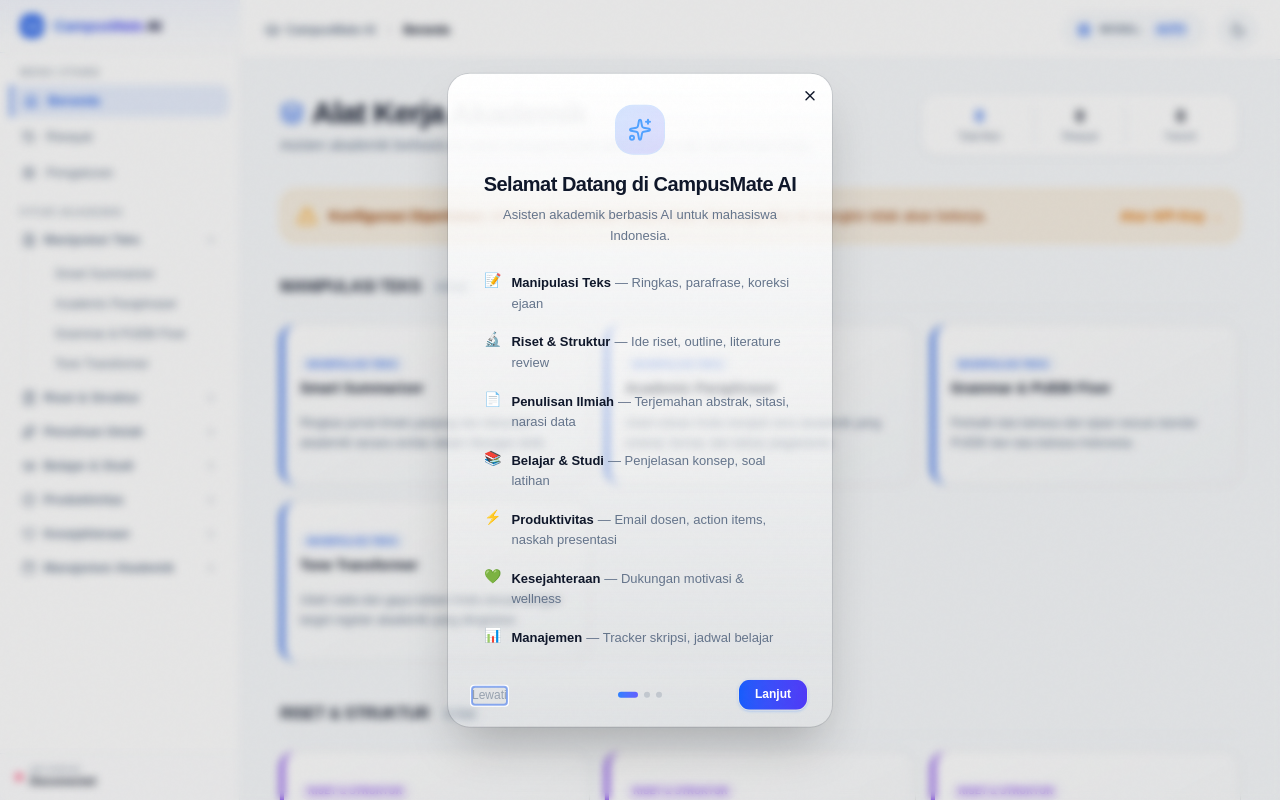
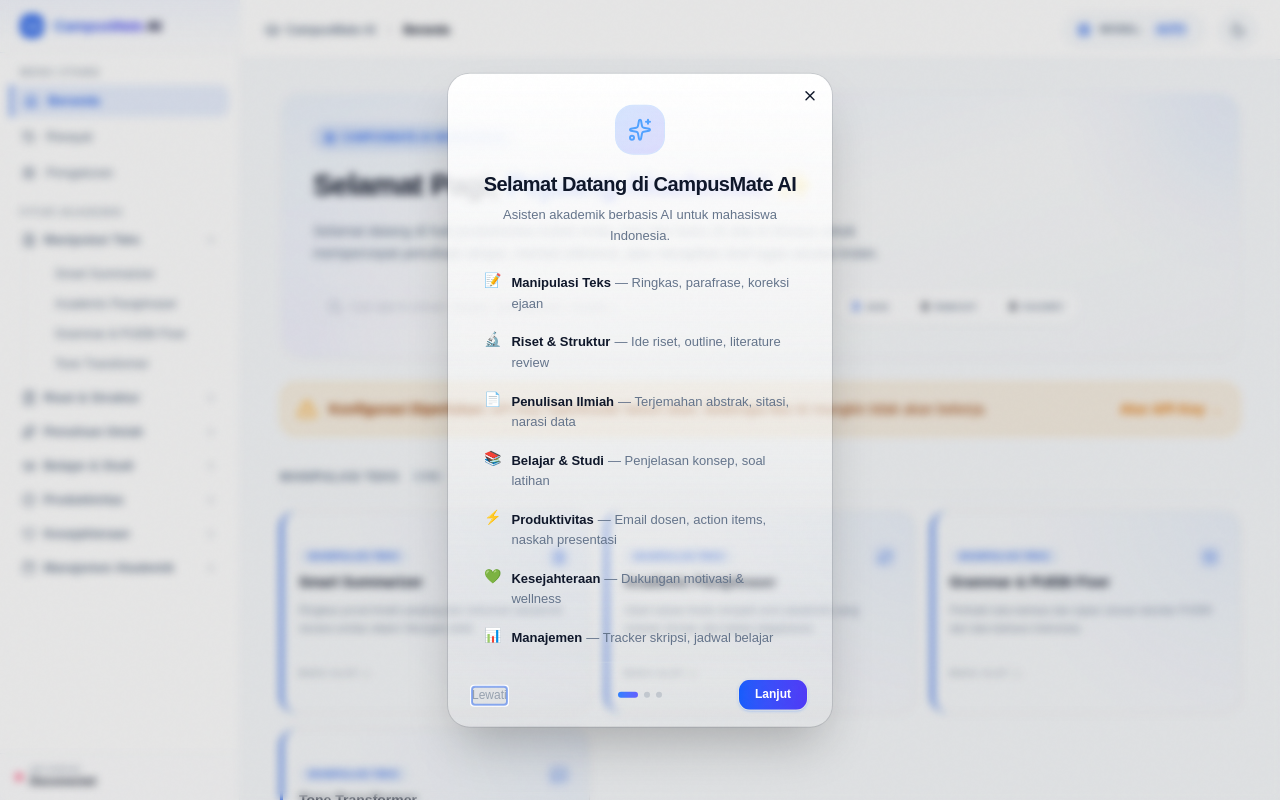
Before and after one commit to VincentOswaldoTio/AI-Project-CampusMate, a React (Vite) app: page / in a window 1280 px wide. Shown: the top 800 px of the page. Built offline with nearby package versions, Linux system fonts and the light colour scheme.

Commit message:
feat(home): redesign cards with dynamic category glows, individual icons, and add interactive search with greeting hero

```diff
--- a/src/components/shared/FeatureCard.jsx
+++ b/src/components/shared/FeatureCard.jsx
@@ -1,5 +1,28 @@
 import { Link } from 'react-router-dom'
 import { Card, CardHeader, CardTitle, CardDescription } from '@/components/ui/card'
+import {
+  FileText,
+  RefreshCw,
+  CheckSquare,
+  MessageSquare,
+  Lightbulb,
+  ListCollapse,
+  BookOpen,
+  Scale,
+  Languages,
+  Bookmark,
+  BarChart3,
+  Search,
+  Compass,
+  HelpCircle,
+  Mail,
+  ClipboardList,
+  Tv,
+  Heart,
+  GraduationCap,
+  Calendar,
+  ArrowRight
+} from 'lucide-react'
 
 const CATEGORY_COLORS = {
   'Manipulasi Teks': '#2563EB',      // Biru
@@ -11,40 +34,82 @@
   'Manajemen Akademik': '#0D9488'    // Teal
 }
 
+const ICON_MAP = {
+  'smart-summarizer': FileText,
+  'academic-paraphraser': RefreshCw,
+  'grammar-fixer': CheckSquare,
+  'tone-transformer': MessageSquare,
+  'research-idea-generator': Lightbulb,
+  'automatic-outline': ListCollapse,
+  'literature-review-helper': BookOpen,
+  'argument-builder': Scale,
+  'abstract-translator': Languages,
+  'citation-formatter': Bookmark,
+  'data-explainer': BarChart3,
+  'reference-keywords': Search,
+  'concept-simplifier': Compass,
+  'exam-prep-questioner': HelpCircle,
+  'dosen-email-drafter': Mail,
+  'action-item-extractor': ClipboardList,
+  'presentation-script': Tv,
+  'motivation-wellness': Heart,
+  'thesis-progress-tracker': GraduationCap,
+  'study-schedule-generator': Calendar,
+}
+
 /**
  * FeatureCard Component
  * Menampilkan kartu alat kerja akademik yang indah dengan aksen warna kategori di sisi kiri.
  */
 function FeatureCard({ title, description, category, path, color }) {
-  // Gunakan warna dari props jika disediakan, jika tidak cari berdasarkan kategori
   const accentColor = color || CATEGORY_COLORS[category] || '#64748B'
+  const IconComponent = ICON_MAP[path] || FileText
 
   return (
     <Link to={`/features/${path}`} className="block h-full group">
       <Card
-        className="h-full border-l-4 bg-gradient-to-br from-card to-muted/5 hover:to-muted/10 border-y-border/40 border-r-border/40 hover:border-y-border/60 hover:border-r-border/60 hover:shadow-md hover:shadow-primary/5 transition-all duration-200 hover:-translate-y-0.5 flex flex-col justify-between overflow-hidden rounded-xl cursor-pointer"
-        style={{ borderLeftColor: accentColor }}
+        className="h-full border-l-3 bg-gradient-to-br from-card/95 via-card to-muted/20 hover:to-muted/30 border-y-border/40 border-r-border/40 hover:border-y-border/60 hover:border-r-border/60 hover:shadow-md hover:shadow-primary/5 transition-all duration-200 hover:-translate-y-0.5 flex flex-col justify-between overflow-hidden rounded-xl cursor-pointer"
+        style={{
+          borderLeftColor: accentColor,
+          backgroundImage: `radial-gradient(circle at top right, ${accentColor}0e, transparent 65%)`
+        }}
       >
-        <CardHeader className="p-4 space-y-2 flex-grow">
+        <CardHeader className="p-4 space-y-2 flex-grow flex flex-col justify-between h-full">
+          <div className="space-y-2.5">
             <div className="flex items-center justify-between gap-2 mb-0.5">
               <span
-              className="text-[9px] font-bold uppercase tracking-wider px-2 py-0.5 rounded-full"
+                className="text-[9px] font-extrabold uppercase tracking-wider px-2.5 py-0.5 rounded-full"
                 style={{
-                backgroundColor: `${accentColor}10`, // Opacity 10%
+                  backgroundColor: `${accentColor}12`, // Opacity ~11%
                   color: accentColor
                 }}
               >
                 {category}
               </span>
+              <div
+                className="p-1.5 rounded-lg border border-border/10 transition-all duration-300 group-hover:scale-110 group-hover:border-border/30 bg-muted/40 text-muted-foreground group-hover:text-primary"
+                style={{
+                  color: accentColor,
+                  backgroundColor: `${accentColor}0a`
+                }}
+              >
+                <IconComponent className="h-3.5 w-3.5" />
+              </div>
             </div>
 
-          <CardTitle className="text-sm font-bold text-foreground group-hover:text-primary transition-colors leading-snug">
+            <CardTitle className="text-xs.5 sm:text-sm font-extrabold text-foreground group-hover:text-primary transition-colors leading-snug">
               {title}
             </CardTitle>
 
-          <CardDescription className="text-[12px] text-muted-foreground line-clamp-2 leading-relaxed mt-1">
+            <CardDescription className="text-[11px] text-muted-foreground/80 line-clamp-2 leading-relaxed mt-0.5">
               {description}
             </CardDescription>
+          </div>
+
+          <div className="flex items-center justify-between mt-2 pt-2 border-t border-border/20">
+            <span className="text-[9px] font-bold text-muted-foreground/60 group-hover:text-primary transition-colors tracking-widest uppercase">Buka Alat</span>
+            <ArrowRight className="h-3.5 w-3.5 text-muted-foreground/30 group-hover:text-primary group-hover:translate-x-0.5 transition-all" />
+          </div>
         </CardHeader>
       </Card>
     </Link>
--- a/src/pages/Home.jsx
+++ b/src/pages/Home.jsx
@@ -1,8 +1,11 @@
+import { useState, useMemo } from 'react'
 import { Link } from 'react-router-dom'
-import { AlertTriangle, Cpu, Layers } from 'lucide-react'
+import { AlertTriangle, Cpu, Layers, Sparkles } from 'lucide-react'
 import { useApiStore } from '@/store/apiStore'
 import { useHistory } from '@/hooks/useHistory'
 import FeatureCard from '@/components/shared/FeatureCard'
+import { Button } from '@/components/ui/button'
+import { Card, CardContent } from '@/components/ui/card'
 
 // Daftar 7 kategori utama
 const CATEGORIES = [
@@ -149,34 +152,85 @@
 function Home() {
   const { apiKey } = useApiStore()
   const { items, totalUsed } = useHistory()
+  const [searchQuery, setSearchQuery] = useState('')
+
+  // Menentukan ucapan salam berdasarkan waktu lokal mahasiswa
+  const getGreeting = () => {
+    const hour = new Date().getHours()
+    if (hour >= 4 && hour < 11) return 'Selamat Pagi'
+    if (hour >= 11 && hour < 15) return 'Selamat Siang'
+    if (hour >= 15 && hour < 18.5) return 'Selamat Sore'
+    return 'Selamat Malam'
+  }
+
+  // Filter pencarian interaktif
+  const filteredFeatures = useMemo(() => {
+    const query = searchQuery.trim().toLowerCase()
+    if (!query) return FEATURES
+    return FEATURES.filter((f) =>
+      f.title.toLowerCase().includes(query) ||
+      f.description.toLowerCase().includes(query) ||
+      f.category.toLowerCase().includes(query)
+    )
+  }, [searchQuery])
+
+  // Cek apakah sedang mencari
+  const isSearching = searchQuery.trim() !== ''
 
   return (
-    <div className="space-y-8">
-      {/* Header Halaman Singkat */}
-      <div className="flex flex-col md:flex-row md:items-center md:justify-between gap-4">
-        <div>
-          <h1 className="text-2xl md:text-3xl font-extrabold tracking-tight text-foreground flex items-center gap-2">
-            <Layers className="h-6 w-6 text-primary" />
-            Alat Kerja Akademik
-          </h1>
-          <p className="text-sm text-muted-foreground mt-1">
-            Asisten akademik berbasis AI untuk mempermudah perkuliahan dan riset ilmiah Anda.
-          </p>
+    <div className="space-y-6">
+
+      {/* Premium Glassmorphic Hero Banner */}
+      <div className="relative overflow-hidden rounded-2xl border border-border/40 bg-gradient-to-br from-primary/5 via-card/50 to-muted/20 p-6 md:p-8 shadow-xs transition-all duration-300">
+        {/* Soft colorful glowing backgrounds */}
+        <div className="absolute -top-24 -right-24 h-48 w-48 rounded-full bg-primary/10 blur-3xl animate-pulse" style={{ animationDuration: '6s' }} />
+        <div className="absolute -bottom-24 -left-24 h-48 w-48 rounded-full bg-indigo-500/10 blur-3xl animate-pulse" style={{ animationDuration: '8s' }} />
+
+        <div className="relative z-10 space-y-4 max-w-3xl">
+          <div className="inline-flex items-center gap-1.5 px-2.5 py-1 rounded-full bg-primary/10 text-primary text-[10px] font-bold uppercase tracking-wider select-none border border-primary/20">
+            <Cpu className="h-3 w-3 animate-spin" style={{ animationDuration: '6s' }} />
+            CampusMate AI Workspace
           </div>
 
-        {/* Stats Bar Tipis */}
-        <div className="grid grid-cols-3 gap-2 border border-border bg-card p-3 rounded-xl text-center md:w-80 shadow-xs">
-          <div>
-            <div className="text-base font-bold text-primary">{totalUsed}</div>
-            <div className="text-[10px] text-muted-foreground">Total Aksi</div>
+          <h1 className="text-xl md:text-3xl font-extrabold tracking-tight text-foreground leading-tight">
+            {getGreeting()}, <span className="bg-gradient-to-r from-blue-600 to-indigo-500 dark:from-blue-400 dark:to-indigo-300 bg-clip-text text-transparent">Pejuang Akademik!</span> ✨
+          </h1>
+
+          <p className="text-xs md:text-sm text-muted-foreground leading-relaxed max-w-xl">
+            Selamat datang di hub produktivitas kuliah Anda. Cari dan buka 20 alat AI khusus untuk mempercepat penulisan skripsi, meriset referensi, atau merapikan draf tugas secara instan.
+          </p>
+
+          {/* Search bar & statistics */}
+          <div className="flex flex-col sm:flex-row gap-3 pt-2">
+            <div className="relative flex-1">
+              <input
+                type="text"
+                placeholder="Cari alat AI (misal: 'skripsi', 'penerjemah', 'email')..."
+                value={searchQuery}
+                onChange={(e) => setSearchQuery(e.target.value)}
+                className="w-full h-9 rounded-xl border border-border/40 bg-muted/10 pl-9 pr-4 text-xs focus:outline-none focus:ring-1 focus:ring-primary focus:bg-background/80 placeholder:text-muted-foreground/40 transition-all text-foreground"
+              />
+              <svg xmlns="http://www.w3.org/2000/svg" fill="none" viewBox="0 0 24 24" strokeWidth={2} stroke="currentColor" className="absolute left-3.5 top-2.5 h-4 w-4 text-muted-foreground/50">
+                <path strokeLinecap="round" strokeLinejoin="round" d="M21 21l-5.197-5.197m0 0A7.5 7.5 0 105.196 5.196a7.5 7.5 0 0010.637 10.636z" />
+              </svg>
             </div>
-          <div className="border-x border-border">
-            <div className="text-base font-bold text-foreground">{items.length}</div>
-            <div className="text-[10px] text-muted-foreground">Riwayat</div>
+
+            <div className="flex items-center justify-between sm:justify-start gap-4 px-4 h-9 rounded-xl border border-border/30 bg-card/60 text-xs shadow-2xs">
+              <div className="flex items-center gap-1.5">
+                <span className="font-extrabold text-primary tabular-nums">{totalUsed}</span>
+                <span className="text-muted-foreground text-[9px] uppercase font-bold tracking-wider">Aksi</span>
               </div>
-          <div>
-            <div className="text-base font-bold text-foreground">{items.filter(i => i.favorite).length}</div>
-            <div className="text-[10px] text-muted-foreground">Favorit</div>
+              <div className="h-3 w-px bg-border/40" />
+              <div className="flex items-center gap-1.5">
+                <span className="font-extrabold text-foreground tabular-nums">{items.length}</span>
+                <span className="text-muted-foreground text-[9px] uppercase font-bold tracking-wider">Riwayat</span>
+              </div>
+              <div className="h-3 w-px bg-border/40" />
+              <div className="flex items-center gap-1.5">
+                <span className="font-extrabold text-foreground tabular-nums">{items.filter(i => i.favorite).length}</span>
+                <span className="text-muted-foreground text-[9px] uppercase font-bold tracking-wider">Favorit</span>
+              </div>
+            </div>
           </div>
         </div>
       </div>
@@ -201,26 +255,74 @@
         </div>
       )}
 
-      {/* Grid Fitur Dikelompokkan per Kategori */}
-      <div className="space-y-10">
+      {/* RENDER FEATURE GRID */}
+      {isSearching ? (
+        /* Skenario A: Mode Pencarian Aktif */
+        <div className="space-y-4 pt-2">
+          <div className="flex items-center justify-between border-b border-border/40 pb-2">
+            <h2 className="text-xs font-bold tracking-wider text-muted-foreground uppercase flex items-center gap-2">
+              <Sparkles className="h-3.5 w-3.5 text-primary" />
+              Hasil Pencarian Untuk "{searchQuery}"
+            </h2>
+            <span className="text-[10px] text-muted-foreground font-bold bg-muted px-2 py-0.5 rounded-md">
+              {filteredFeatures.length} Ditemukan
+            </span>
+          </div>
+
+          {filteredFeatures.length === 0 ? (
+            <Card className="border border-dashed border-border/40 bg-muted/5 text-center p-12 rounded-2xl">
+              <CardContent className="p-4 flex flex-col items-center justify-center space-y-3">
+                <div className="p-3 bg-muted rounded-full text-muted-foreground">
+                  <Layers className="h-6 w-6" />
+                </div>
+                <div className="space-y-1">
+                  <h3 className="text-sm font-bold text-foreground">Tidak Ada Alat yang Cocok</h3>
+                  <p className="text-xs text-muted-foreground max-w-xs mx-auto leading-relaxed">
+                    Kami tidak menemukan alat AI dengan nama atau kategori pencarian "{searchQuery}". Coba kata kunci lainnya.
+                  </p>
+                </div>
+                <Button
+                  variant="outline"
+                  size="sm"
+                  onClick={() => setSearchQuery('')}
+                  className="h-8 text-xs font-bold rounded-lg border-border/40"
+                >
+                  Bersihkan Pencarian
+                </Button>
+              </CardContent>
+            </Card>
+          ) : (
+            <div className="grid grid-cols-1 md:grid-cols-2 lg:grid-cols-3 gap-4">
+              {filteredFeatures.map((feature) => (
+                <FeatureCard
+                  key={feature.path}
+                  title={feature.title}
+                  description={feature.description}
+                  category={feature.category}
+                  path={feature.path}
+                />
+              ))}
+            </div>
+          )}
+        </div>
+      ) : (
+        /* Skenario B: Mode Default Grouped Kategori */
+        <div className="space-y-10 pt-2">
           {CATEGORIES.map((category) => {
-          // Filter fitur untuk kategori ini
             const categoryFeatures = FEATURES.filter((f) => f.category === category)
-
             if (categoryFeatures.length === 0) return null
 
             return (
               <div key={category} className="space-y-4">
                 <div className="flex items-center gap-2 border-b border-border/60 pb-2">
-                <h2 className="text-base font-bold tracking-tight text-foreground/90 uppercase">
+                  <h2 className="text-xs font-bold tracking-wider text-muted-foreground uppercase">
                     {category}
                   </h2>
-                <span className="text-xs text-muted-foreground font-medium bg-muted px-2 py-0.5 rounded-md">
+                  <span className="text-[9px] text-muted-foreground font-bold bg-muted px-2 py-0.5 rounded-md">
                     {categoryFeatures.length} Alat
                   </span>
                 </div>
 
-              {/* Grid 2-3 Kolom Responsif */}
                 <div className="grid grid-cols-1 md:grid-cols-2 lg:grid-cols-3 gap-4">
                   {categoryFeatures.map((feature) => (
                     <FeatureCard
@@ -236,6 +338,7 @@
             )
           })}
         </div>
+      )}
     </div>
   )
 }
```
Lines whose indentation alone changed are shown as unchanged.
